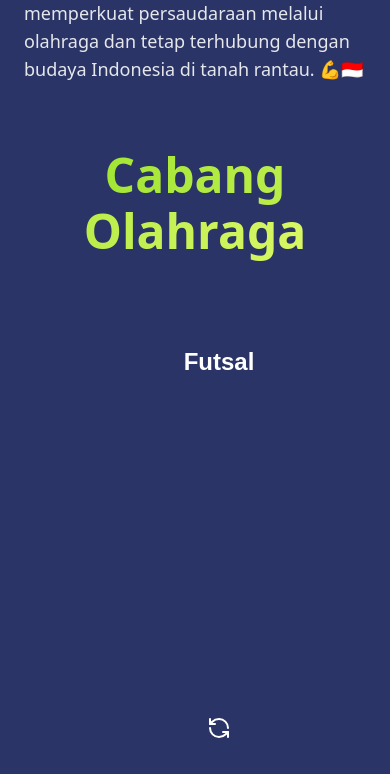
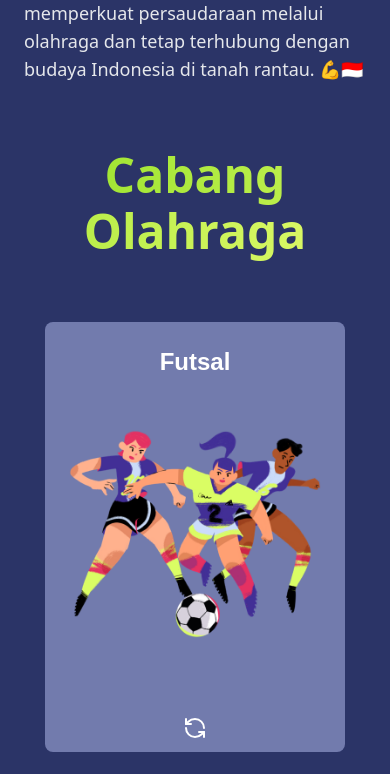
Before and after one commit to reysaputra16/isar-munich, a Next.js app: page / in a window 390 px wide. Shown: the part 749-1523 px from the top of the page. Built offline with nearby package versions, Linux system fonts and the light colour scheme; no server answers.

Commit message:
made changes to global.css

```diff
--- a/style/globals.css
+++ b/style/globals.css
@@ -165,7 +165,7 @@
 }
 
 .card-container {
-  @apply flex-1 break-inside-avoid md:w-[360px] w-full h-[430px];
+  @apply flex-1 break-inside-avoid xl:w-[360px] w-[300px] h-[430px];
   perspective: 1000px;
 }
 
```
